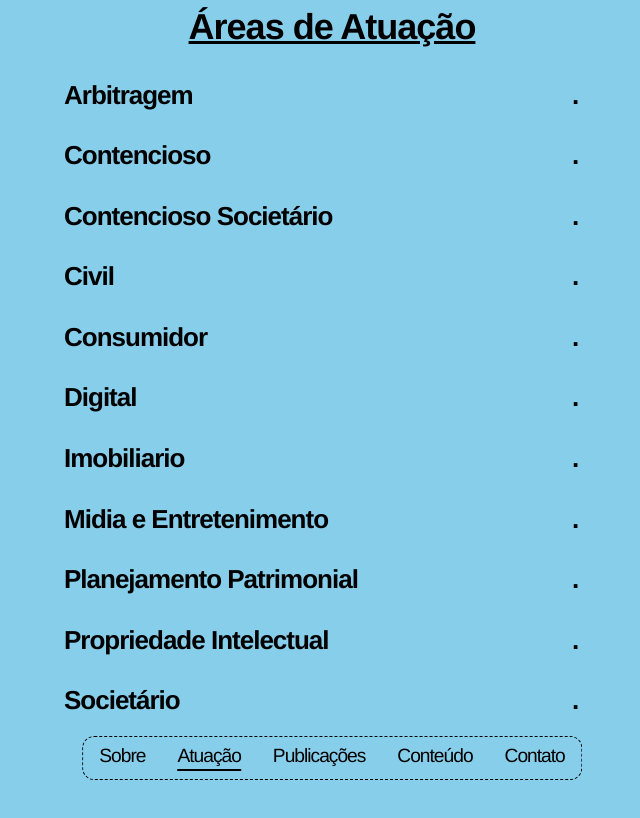
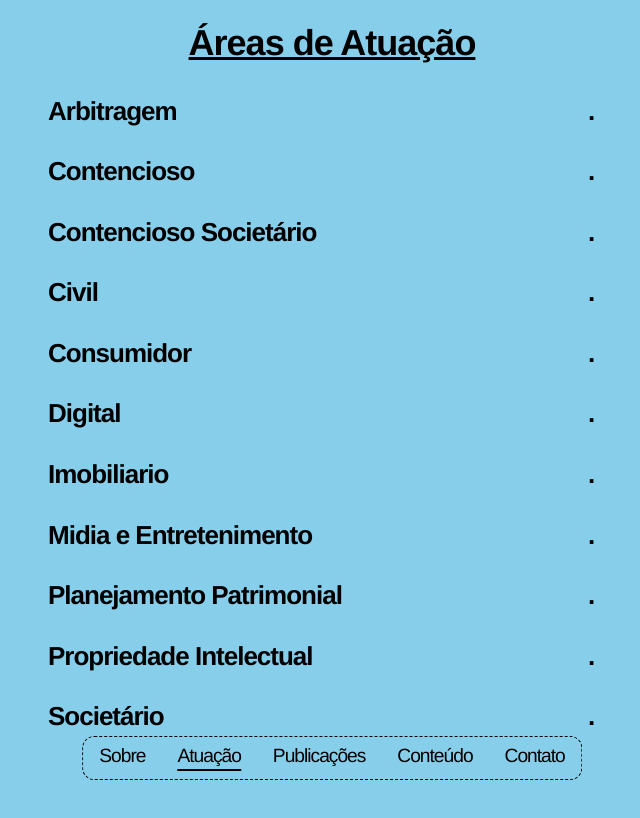
Before and after one commit to guerrinharj/strobel-advogados-front, a React (Create React App) app: page /areas-de-atuacao in a window 1280 px wide. Shown: the top 818 px of the page, without its empty margins (308-948 px from the left). Built offline with nearby package versions, Linux system fonts and the light colour scheme.

Commit message:
links and padding on atuacao page

```diff
--- a/src/pages/AtuacaoPage.js
+++ b/src/pages/AtuacaoPage.js
@@ -46,7 +46,7 @@ export default function AtuacaoPage() {
                     alignItems: 'center',
                     height: '100vh',
                     paddingTop: '20px',
-                    padding: '0 2em',
+                    padding: '1em',
                     textAlign: isMobile ? 'center' : 'left',
                     width: isMobile ? '90vw' : '600px',
                     margin: 'auto',
--- a/src/pages/ContactPage.js
+++ b/src/pages/ContactPage.js
@@ -45,8 +45,6 @@ export default function ContactPage() {
                 display: 'flex',
                 flexDirection: 'column',
                 alignItems: 'center',
-                padding: '2em',
-                paddingBottom: '80px',
                 minHeight: '100vh',
                 textAlign: 'center',
             }}
--- a/src/redux/publicacoesSlice.js
+++ b/src/redux/publicacoesSlice.js
@@ -7,7 +7,7 @@ const publicacoesSlice = createSlice({
             {
                 company: 'Academia.edu',
                 title: 'A arte de buscar a verdade em Proust',
-                url: 'a_arte_de_rebuscar_a_verdade_em_proust.pdf',
+                url: 'https://www.academia.edu/9246066/A_arte_de_re_buscar_a_verdade_em_Proust',
                 year: 2022,
             },
         {
```
